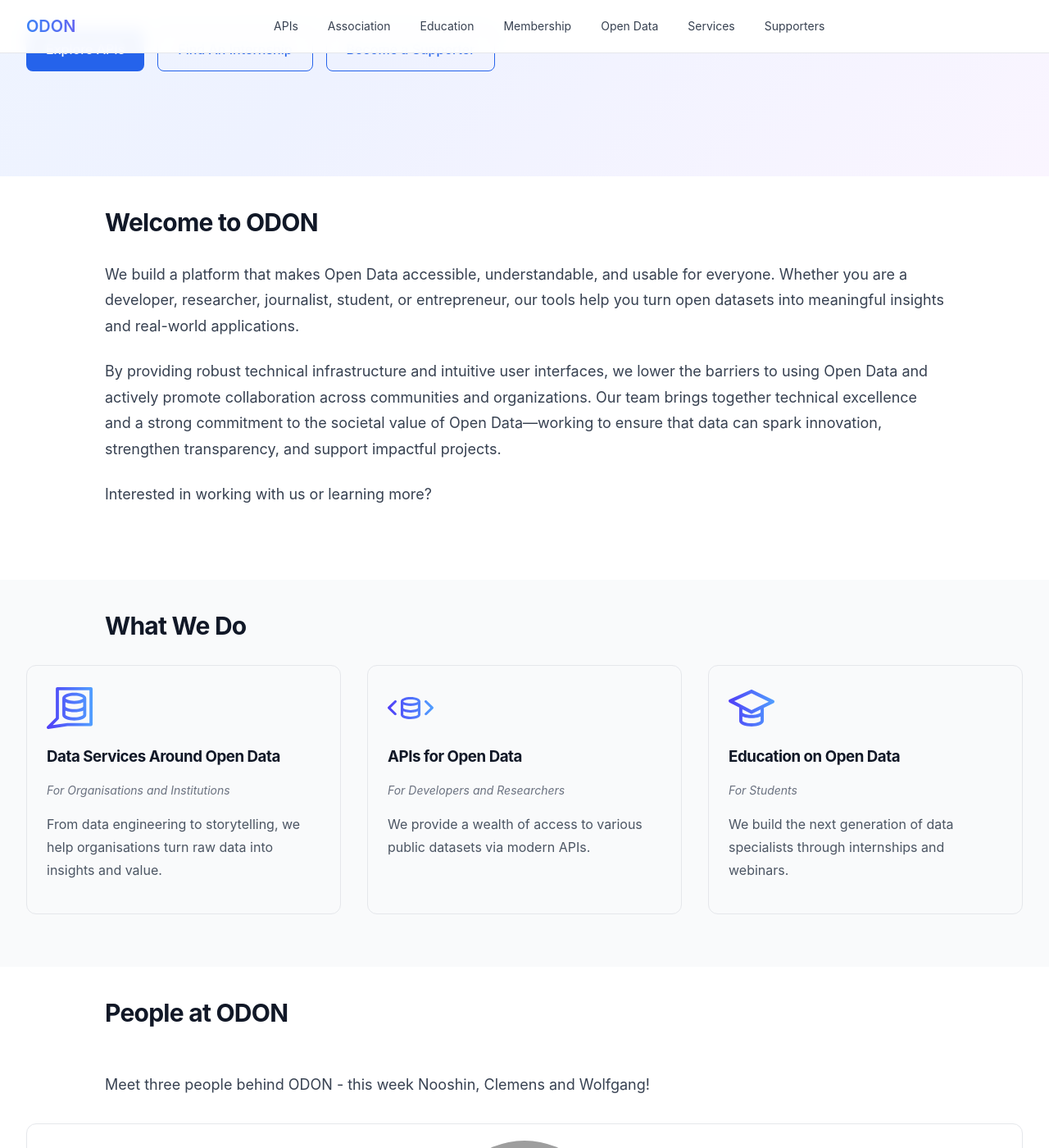
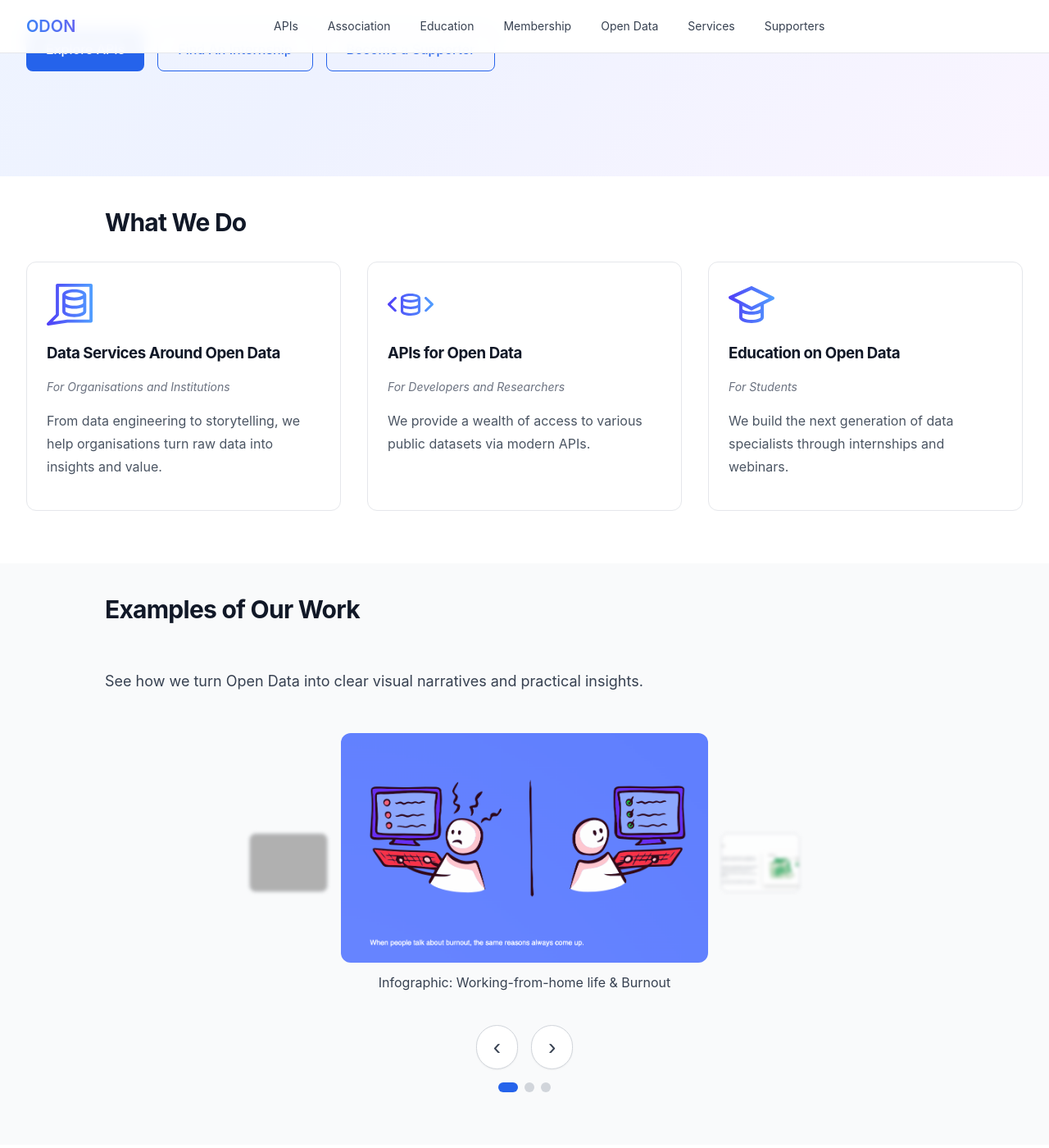
Before and after one commit to verein-odon/verein-odon.github.io, a Jekyll site: the page built from docs/en/index.md, in a window 1280 px wide and 1400 px high, scrolled down 573 px. Shown: the whole window at 82% size. Built offline with Jekyll 4.4.1, drawn with Linux system fonts in a browser that asks for light colours; grey boxes are pictures that could not be loaded.

Commit message:
Added featured examples and updated examples on the service (en) page

```diff
--- /dev/null
+++ b/docs/_includes/examples_carousel.html
@@ -0,0 +1,176 @@
+{% assign all_examples = site.data.featured_examples | slice: 0, 3 %}
+{% assign examples_url = include.examples_url | default: "/en/services/#examples" %}
+
+<section class="section bg-{{ include.bg_color | default: 'gray' }}">
+  <div class="container">
+    <div class="content-section">
+      <div class="icon-header">
+        <div>
+          <h2 id="examples-carousel-heading">{{ include.title | default: "Examples" }}</h2>
+        </div>
+      </div>
+      {% if include.intro %}
+      <p>{{ include.intro }}</p>
+      {% endif %}
+    </div>
+
+    {% if all_examples.size > 0 %}
+    <div class="examples-carousel" data-examples-carousel role="region" aria-labelledby="examples-carousel-heading">
+      <div class="examples-carousel-inner">
+        {% for example in all_examples %}
+        <article class="example-slide{% if forloop.first %} is-active{% endif %}" data-examples-slide>
+          <div class="example-card">
+            <button type="button" class="example-side-thumb left" data-examples-prev aria-label="Previous example">
+              <span class="example-side-thumb-inner" aria-hidden="true"></span>
+            </button>
+
+            <div class="example-main">
+              <a href="{{ examples_url }}" class="example-main-link" aria-label="View all examples on Services page">
+                <div class="example-image-wrapper">
+                  <img src="{{ example.image }}" alt="{{ example.sentence | truncate: 80 }}" class="example-image" loading="lazy" width="400" height="250">
+                </div>
+                <p class="example-sentence">{{ example.sentence }}</p>
+              </a>
+              {% if example.link and example.link != "" %}
+              <a href="{{ example.link }}" class="example-optional-link" target="_blank" rel="noopener noreferrer">{{ include.read_more_label | default: "Read more" }} &#x203A;</a>
+              {% endif %}
+            </div>
+
+            <button type="button" class="example-side-thumb right" data-examples-next aria-label="Next example">
+              <span class="example-side-thumb-inner" aria-hidden="true"></span>
+            </button>
+          </div>
+        </article>
+        {% endfor %}
+      </div>
+
+      <div class="examples-carousel-controls">
+        <button type="button" class="carousel-btn prev" data-examples-prev aria-label="Previous example">
+          &#x2039;
+        </button>
+        <button type="button" class="carousel-btn next" data-examples-next aria-label="Next example">
+          &#x203A;
+        </button>
+      </div>
+      <div class="examples-carousel-dots" role="tablist" aria-label="Choose example" data-examples-dots></div>
+    </div>
+    {% endif %}
+  </div>
+</section>
+
+<script>
+(function () {
+  function initExamplesCarousels() {
+    var carousels = document.querySelectorAll('[data-examples-carousel]');
+    if (!carousels.length) return;
+
+    carousels.forEach(function (carousel) {
+      var inner = carousel.querySelector('.examples-carousel-inner');
+      var slides = Array.prototype.slice.call(carousel.querySelectorAll('[data-examples-slide]'));
+      if (!slides.length || !inner) return;
+
+      var prevBtns = carousel.querySelectorAll('[data-examples-prev]');
+      var nextBtns = carousel.querySelectorAll('[data-examples-next]');
+      var dotsContainer = carousel.querySelector('[data-examples-dots]');
+      var dots = [];
+      var current = 0;
+
+      function showSlide(index) {
+        if (!slides.length) return;
+        var total = slides.length;
+        current = (index + total) % total;
+
+        slides.forEach(function (slide, i) {
+          var isActive = i === current;
+          slide.classList.toggle('is-active', isActive);
+        });
+
+        if (dots.length) {
+          dots.forEach(function (dot, i) {
+            dot.classList.toggle('is-active', i === current);
+          });
+        }
+      }
+
+      function rebuildDots() {
+        if (!dotsContainer) return;
+        dotsContainer.innerHTML = '';
+        dots = [];
+        slides.forEach(function (slide, idx) {
+          var dot = document.createElement('button');
+          dot.type = 'button';
+          dot.className = 'carousel-dot' + (idx === 0 ? ' is-active' : '');
+          dot.setAttribute('data-examples-dot', String(idx));
+          dot.setAttribute('aria-label', 'Show example ' + (idx + 1));
+          dotsContainer.appendChild(dot);
+          dots.push(dot);
+        });
+      }
+
+      // Side thumbs: show adjacent example images (blurred)
+      var total = slides.length;
+      function getExampleImageUrl(slide) {
+        var img = slide && slide.querySelector('.example-image');
+        return img && img.src ? img.src : '';
+      }
+      slides.forEach(function (slide, idx) {
+        var prevIdx = (idx - 1 + total) % total;
+        var nextIdx = (idx + 1) % total;
+        var prevUrl = getExampleImageUrl(slides[prevIdx]);
+        var nextUrl = getExampleImageUrl(slides[nextIdx]);
+        var leftInner = slide.querySelector('.example-side-thumb.left .example-side-thumb-inner');
+        var rightInner = slide.querySelector('.example-side-thumb.right .example-side-thumb-inner');
+        if (leftInner) {
+          if (prevUrl) {
+            leftInner.style.backgroundImage = 'url(' + prevUrl + ')';
+            leftInner.classList.add('example-side-thumb-inner--blur');
+          }
+        }
+        if (rightInner) {
+          if (nextUrl) {
+            rightInner.style.backgroundImage = 'url(' + nextUrl + ')';
+            rightInner.classList.add('example-side-thumb-inner--blur');
+          }
+        }
+      });
+
+      prevBtns.forEach(function (btn) {
+        btn.addEventListener('click', function (e) {
+          e.preventDefault();
+          showSlide(current - 1);
+        });
+      });
+      nextBtns.forEach(function (btn) {
+        btn.addEventListener('click', function (e) {
+          e.preventDefault();
+          showSlide(current + 1);
+        });
+      });
+
+      rebuildDots();
+      dots.forEach(function (dot) {
+        dot.addEventListener('click', function () {
+          var idx = parseInt(dot.getAttribute('data-examples-dot'), 10);
+          if (!isNaN(idx)) showSlide(idx);
+        });
+      });
+
+      var controls = carousel.querySelector('.examples-carousel-controls');
+      var sideThumbs = carousel.querySelectorAll('.example-side-thumb');
+      if (slides.length <= 1) {
+        if (controls) controls.style.display = 'none';
+        if (dotsContainer) dotsContainer.style.display = 'none';
+        sideThumbs.forEach(function (btn) { btn.style.display = 'none'; });
+      }
+
+      showSlide(current);
+    });
+  }
+
+  if (document.readyState === 'loading') {
+    document.addEventListener('DOMContentLoaded', initExamplesCarousels);
+  } else {
+    initExamplesCarousels();
+  }
+})();
+</script>
--- a/docs/_includes/storytelling_grid.html
+++ b/docs/_includes/storytelling_grid.html
@@ -1,6 +1,6 @@
 {% assign examples = site.data.storytelling %}
 {% if examples.size > 0 %}
-<section class="section storytelling-section {% if include.bg %}{{ include.bg }}{% else %}bg-gray{% endif %}">
+<section id="examples" class="section storytelling-section {% if include.bg %}{{ include.bg }}{% else %}bg-gray{% endif %}">
   <div class="container">
     {% if include.title %}
     <div class="content-section">
--- a/docs/assets/main.scss
+++ b/docs/assets/main.scss
@@ -856,6 +856,153 @@ a.btn-primary, a.btn-primary:hover {
   background-color: var(--color-blue-600);
 }
 
+/* Examples carousel (landing page) */
+.examples-carousel {
+  margin-top: 2rem;
+}
+
+.examples-carousel-inner {
+  position: relative;
+  min-height: 280px;
+}
+
+.example-slide {
+  display: none;
+}
+
+.example-slide.is-active {
+  display: block;
+}
+
+.example-card {
+  display: flex;
+  flex-direction: column;
+  align-items: center;
+  gap: 1rem;
+  padding: 1rem;
+}
+
+@media (min-width: 1024px) {
+  .example-card {
+    flex-direction: row;
+    justify-content: center;
+    align-items: stretch;
+  }
+}
+
+.example-side-thumb {
+  display: none;
+  border: none;
+  padding: 0;
+  background: none;
+  cursor: pointer;
+}
+
+.example-side-thumb-inner {
+  width: 6rem;
+  height: 4.5rem;
+  border-radius: 0.5rem;
+  background: var(--color-gray-200);
+  background-size: cover;
+  background-position: center;
+  background-repeat: no-repeat;
+  opacity: 0.8;
+  transition: transform 0.2s ease, opacity 0.2s ease;
+}
+
+.example-side-thumb-inner--blur {
+  filter: blur(2px);
+  -webkit-filter: blur(2px);
+  border: 1px solid var(--color-gray-300);
+}
+
+.example-side-thumb:hover .example-side-thumb-inner {
+  transform: scale(1.05);
+  opacity: 1;
+}
+
+@media (min-width: 1024px) {
+  .example-side-thumb {
+    display: inline-flex;
+    align-items: center;
+    justify-content: center;
+    min-width: 6rem;
+  }
+}
+
+.example-main {
+  max-width: 28rem;
+  text-align: center;
+}
+
+.example-main-link {
+  text-decoration: none;
+  color: inherit;
+  display: block;
+  transition: opacity 0.2s ease;
+}
+
+.example-main-link:hover {
+  opacity: 0.9;
+}
+
+.example-image-wrapper {
+  width: 100%;
+  aspect-ratio: 16 / 10;
+  border-radius: 0.75rem;
+  overflow: hidden;
+  background: var(--color-gray-100);
+  margin-bottom: 0.75rem;
+}
+
+.example-image {
+  width: 100%;
+  height: 100%;
+  object-fit: cover;
+}
+
+.example-sentence {
+  font-size: 1rem;
+  color: var(--color-gray-700);
+  line-height: 1.5;
+  margin: 0;
+}
+
+.example-optional-link {
+  display: inline-block;
+  margin-top: 0.5rem;
+  font-size: 0.875rem;
+  color: var(--color-blue-600);
+  text-decoration: none;
+}
+
+.example-optional-link:hover {
+  text-decoration: underline;
+}
+
+.examples-carousel-controls {
+  margin-top: 1.5rem;
+  display: flex;
+  justify-content: center;
+  gap: 1rem;
+}
+
+.examples-carousel-dots {
+  margin-top: 1rem;
+  display: flex;
+  justify-content: center;
+  gap: 0.5rem;
+}
+
+.examples-carousel-dots .carousel-dot {
+  width: 0.75rem;
+  height: 0.75rem;
+}
+
+.examples-carousel-dots .carousel-dot.is-active {
+  width: 1.5rem;
+}
+
 .person-statement {
   margin-top: 0.75rem;
   margin-left: 0;
--- a/docs/en/index.md
+++ b/docs/en/index.md
@@ -10,29 +10,9 @@ show_excerpts: true
 last_updated: "2025-02-13 14:30"
 ---
 
-<!-- START --- Intro section ----------------------->
-<section class="section bg-white">
-    <div class="container">
-        <div class="content-section">
-        <h2>
-            Welcome to ODON
-        </h2>
-        <p>
-            We build a platform that makes Open Data accessible, understandable, and usable for everyone. Whether you are a developer, researcher, journalist, student, or entrepreneur, our tools help you turn open datasets into meaningful insights and real-world applications.
-        </p>
-        <p>
-            By providing robust technical infrastructure and intuitive user interfaces, we lower the barriers to using Open Data and actively promote collaboration across communities and organizations. Our team brings together technical excellence and a strong commitment to the societal value of Open Data—working to ensure that data can spark innovation, strengthen transparency, and support impactful projects.<br>
-        </p>
-        <p>
-            Interested in working with us or learning more?
-        </p>
-        </div>
-    </div>
-</section>
-<!-- END --- Intro section ----------------------->
 
 <!-- What We Do Section -->
-<section class="section bg-gray">
+<section class="section bg-white">
     <div class="container">
         <div class="content-section">
             <h2>
@@ -72,6 +52,14 @@ last_updated: "2025-02-13 14:30"
     </div>
 </section>
 
+{% include examples_carousel.html
+   title="Examples of Our Work"
+   intro="See how we turn Open Data into clear visual narratives and practical insights."
+   examples_url="/en/services/#examples"
+   bg_color="gray"
+   view_all_label="View all examples"
+   read_more_label="Read more" %}
+
 {% include people_carousel.html
    bg_color="white"
    title="People at ODON"
```
Also changed, not shown: docs/_data/featured_examples.yaml (added, +14 -0 lines), docs/_data/storytelling.yaml (+9 -0 lines), docs/de/index.md (+8 -0 lines), docs/de/solutions.md (+2 -0 lines), docs/assets/images/examples/wfh-burnout/wfh-burnout-0.png (added), docs/assets/images/examples/wfh-burnout/wfh-burnout-1.png (added), docs/assets/images/examples/wfh-burnout/wfh-burnout-2.png (added), docs/assets/images/examples/wfh-burnout/wfh-burnout-3.png (added).
